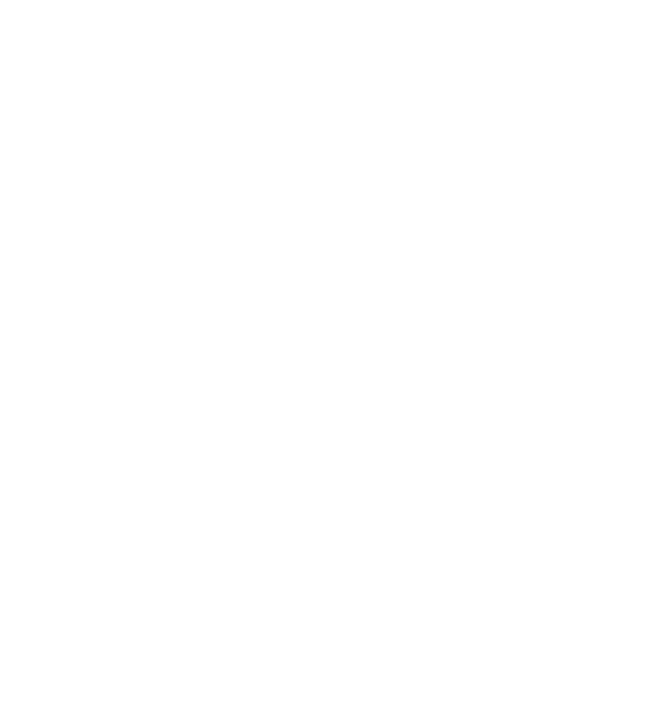
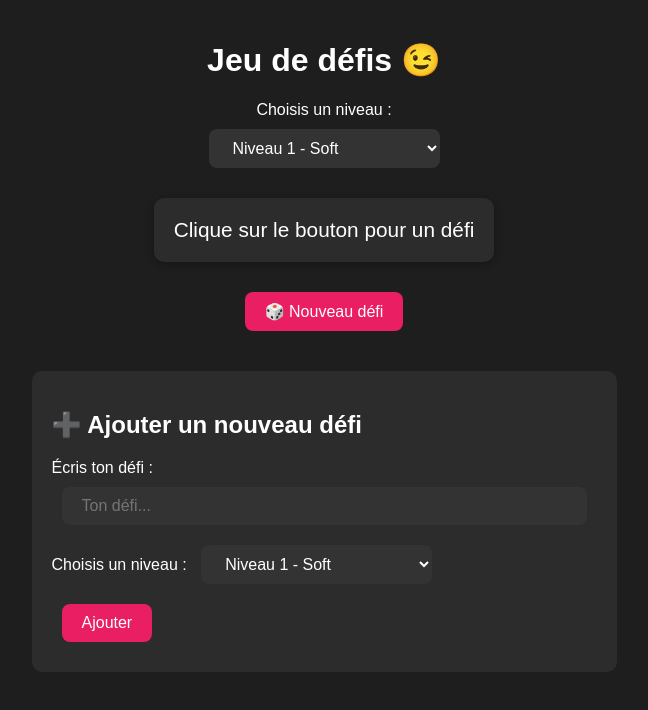
Before and after one commit to jijis93/Defis93, a plain HTML site: page lndex.html in a window 1280 px wide. Shown: the whole page, without its empty margins (316-964 px from the left). Drawn offline with Linux system fonts and the light colour scheme.

Commit message:
Update lndex.html

```diff
--- a/lndex.html
+++ b/lndex.html
@@ -1,12 +1,104 @@
+<!DOCTYPE html>
+<html lang="fr">
+<head>
+  <meta charset="UTF-8">
+  <title>Défis érotiques</title>
+  <style>
+    body {
+      font-family: Arial, sans-serif;
+      background: #1e1e1e;
+      color: #fff;
+      display: flex;
+      flex-direction: column;
+      justify-content: flex-start;
+      align-items: center;
+      min-height: 100vh;
+      margin: 0;
+      padding: 20px;
+    }
+    #defi {
+      font-size: 1.3em;
+      margin: 20px;
+      padding: 20px;
+      border-radius: 10px;
+      background: #2c2c2c;
+      box-shadow: 0 2px 10px rgba(0,0,0,0.3);
+      max-width: 700px;
+      text-align: center;
+    }
+    button, select, input {
+      padding: 10px 20px;
+      margin: 10px;
+      font-size: 1em;
+      border: none;
+      border-radius: 8px;
+      cursor: pointer;
+    }
+    button {
+      background: #e91e63;
+      color: white;
+    }
+    button:hover {
+      background: #c2185b;
+    }
+    select, input {
+      background: #333;
+      color: #fff;
+    }
+    #ajout {
+      margin-top: 30px;
+      background: #2c2c2c;
+      padding: 20px;
+      border-radius: 10px;
+      max-width: 700px;
+    }
+  </style>
+</head>
+<body>
+  <h1>Jeu de défis 😉</h1>
+
+  <label for="niveau">Choisis un niveau :</label>
+  <select id="niveau">
+    <option value="1">Niveau 1 - Soft</option>
+    <option value="2">Niveau 2 - Osé</option>
+    <option value="3">Niveau 3 - Intermédiaire</option>
+    <option value="4">Niveau 4 - Hot</option>
+    <option value="5">Niveau 5 - Très hot</option>
+  </select>
+
+  <div id="defi">Clique sur le bouton pour un défi</div>
+  <button onclick="nouveauDefi()">🎲 Nouveau défi</button>
+
+  <!-- Formulaire pour ajouter un défi -->
+  <div id="ajout">
+    <h2>➕ Ajouter un nouveau défi</h2>
+    <label for="nouveau">Écris ton défi :</label><br>
+    <input type="text" id="nouveau" placeholder="Ton défi..." size="50">
+    <br>
+    <label for="niveauAjout">Choisis un niveau :</label>
+    <select id="niveauAjout">
+      <option value="1">Niveau 1 - Soft</option>
+      <option value="2">Niveau 2 - Osé</option>
+      <option value="3">Niveau 3 - Intermédiaire</option>
+      <option value="4">Niveau 4 - Hot</option>
+      <option value="5">Niveau 5 - Très hot</option>
+    </select>
+    <br>
+    <button onclick="ajouterDefi()">Ajouter</button>
+  </div>
+
   <script>
-const API_URL = "https://script.google.com/macros/s/AKfycbw8klWQQTfcMRyvbLJD2i80lznpdF44EA38Ust_wQJG-Wx-474HXYcs1zh0deULjgSX0g/exec"; // colle l’URL ici
+    // 👉 Mets ici ton URL de déploiement Apps Script
+    const API_URL = "https://script.google.com/macros/s/AKfycbw8klWQQTfcMRyvbLJD2i80lznpdF44EA38Ust_wQJG-Wx-474HXYcs1zh0deULjgSX0g/exec";
 
+    // Charger les défis depuis Google Sheets
     async function chargerDefis(niveau) {
       let res = await fetch(API_URL);
       let data = await res.json();
       return data.filter(d => d.niveau == niveau);
     }
 
+    // Tirer un défi aléatoire
     async function nouveauDefi() {
       const niveau = document.getElementById("niveau").value;
       let defis = await chargerDefis(niveau);
@@ -20,6 +112,7 @@ async function nouveauDefi() {
       document.getElementById("defi").textContent = defis[index].texte;
     }
 
+    // Ajouter un défi dans Google Sheets
     async function ajouterDefi() {
       const texte = document.getElementById("nouveau").value.trim();
       const niveau = document.getElementById("niveauAjout").value;
@@ -38,3 +131,5 @@ async function ajouterDefi() {
       document.getElementById("nouveau").value = "";
     }
   </script>
+</body>
+</html>
```
Lines whose indentation alone changed are shown as unchanged.
